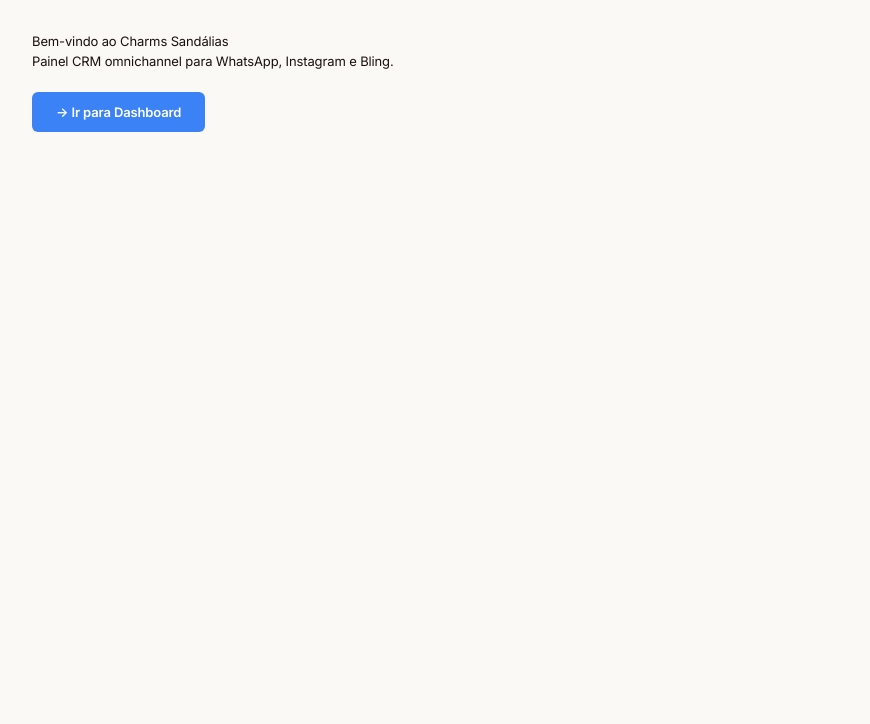
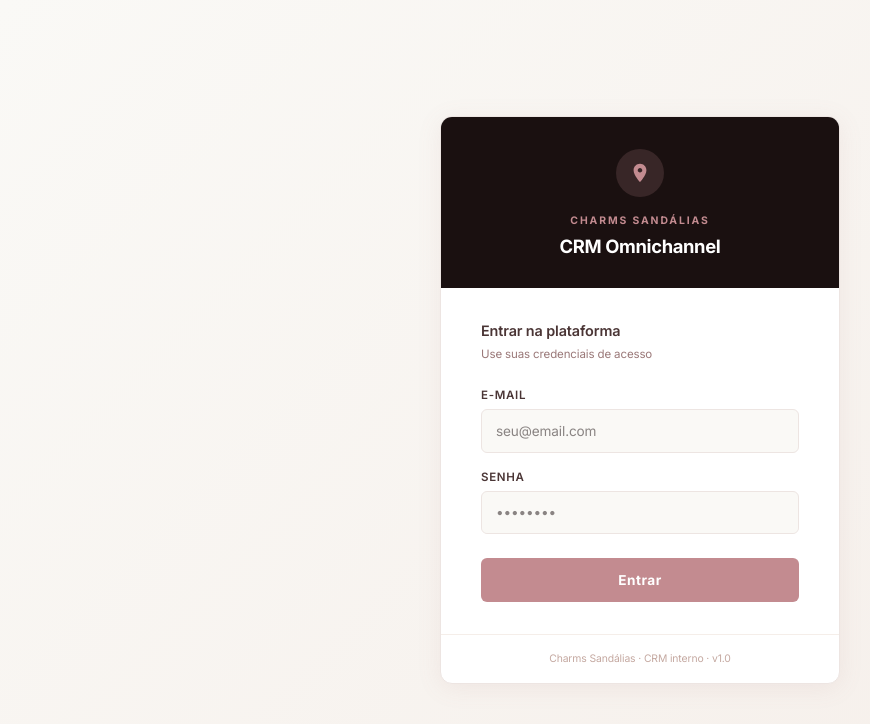
Before and after one commit to Victorfiallho/CHARMS-SANDALIAS-, a Next.js app in the folder apps/web/: page / in a window 1280 px wide. Shown: the top 724 px of the page, without its empty margins (0-870 px from the left). Built offline with nearby package versions, Linux system fonts and the light colour scheme.

Commit message:
feat: tela de login com identidade visual Charms

```diff
--- a/apps/web/app/page.tsx
+++ b/apps/web/app/page.tsx
@@ -1,15 +1,163 @@
 "use client";
 
-export default function Page() {
+import { useState } from "react";
+import { useRouter } from "next/navigation";
+
+export default function LoginPage() {
+  const router = useRouter();
+  const [email, setEmail] = useState("");
+  const [password, setPassword] = useState("");
+  const [loading, setLoading] = useState(false);
+  const [error, setError] = useState("");
+
+  async function handleSubmit(e: React.FormEvent) {
+    e.preventDefault();
+    setError("");
+    setLoading(true);
+    await new Promise((r) => setTimeout(r, 800));
+    if (email && password) {
+      router.push("/dashboard");
+    } else {
+      setError("Preencha e-mail e senha.");
+      setLoading(false);
+    }
+  }
+
   return (
-    <main style={{ padding: "2rem" }}>
-      <h1>Bem-vindo ao Charms Sandálias</h1>
-      <p>Painel CRM omnichannel para WhatsApp, Instagram e Bling.</p>
-      <nav style={{ marginTop: "2rem" }}>
-        <a href="/dashboard" style={{ padding: "12px 24px", background: "#3b82f6", color: "white", textDecoration: "none", borderRadius: 6, fontWeight: 600 }}>
-          → Ir para Dashboard
-        </a>
-      </nav>
-    </main>
+    <div style={{
+      minHeight: "100vh", display: "flex", alignItems: "center", justifyContent: "center",
+      background: "linear-gradient(135deg, #FAF9F6 0%, #F5EEE9 100%)",
+      fontFamily: "'Inter', 'Segoe UI', system-ui, sans-serif",
+      padding: "1.5rem",
+    }}>
+      {/* Card */}
+      <div style={{
+        width: "100%", maxWidth: 400,
+        background: "white", borderRadius: 12,
+        border: "1px solid #EDE5E2",
+        boxShadow: "0 4px 24px rgba(163,120,115,0.10)",
+        overflow: "hidden",
+      }}>
+        {/* Topo com marca */}
+        <div style={{
+          background: "#1A1010", padding: "2rem 2.5rem 1.75rem",
+          textAlign: "center",
+        }}>
+          {/* Ícone */}
+          <div style={{
+            width: 48, height: 48, borderRadius: "50%",
+            background: "rgba(195,139,144,0.18)",
+            display: "flex", alignItems: "center", justifyContent: "center",
+            margin: "0 auto 1rem",
+          }}>
+            <svg width="22" height="22" viewBox="0 0 24 24" fill="none">
+              <path d="M12 2C8.13 2 5 5.13 5 9c0 5.25 7 13 7 13s7-7.75 7-13c0-3.87-3.13-7-7-7zm0 9.5c-1.38 0-2.5-1.12-2.5-2.5s1.12-2.5 2.5-2.5 2.5 1.12 2.5 2.5-1.12 2.5-2.5 2.5z" fill="#C38B90"/>
+            </svg>
+          </div>
+          <div style={{ color: "#C38B90", fontSize: "0.65rem", fontWeight: 700, letterSpacing: "0.18em", textTransform: "uppercase", marginBottom: 4 }}>
+            Charms Sandálias
+          </div>
+          <div style={{ color: "white", fontSize: "1.15rem", fontWeight: 700, letterSpacing: "-0.02em" }}>
+            CRM Omnichannel
+          </div>
+        </div>
+
+        {/* Formulário */}
+        <form onSubmit={handleSubmit} style={{ padding: "2rem 2.5rem" }}>
+          <div style={{ marginBottom: "0.25rem", color: "#4A3535", fontSize: "0.9rem", fontWeight: 600, marginTop: 0 }}>
+            Entrar na plataforma
+          </div>
+          <div style={{ color: "#9A7878", fontSize: "0.72rem", marginBottom: "1.5rem" }}>
+            Use suas credenciais de acesso
+          </div>
+
+          {/* Email */}
+          <div style={{ marginBottom: "1rem" }}>
+            <label style={{ display: "block", fontSize: "0.72rem", fontWeight: 600, color: "#4A3535", marginBottom: 5, textTransform: "uppercase", letterSpacing: "0.06em" }}>
+              E-mail
+            </label>
+            <input
+              type="email" value={email} onChange={(e) => setEmail(e.target.value)}
+              placeholder="seu@email.com" required autoComplete="email"
+              style={{
+                width: "100%", padding: "0.65rem 0.875rem",
+                border: "1px solid #EDE5E2", borderRadius: 6,
+                fontSize: "0.85rem", fontFamily: "inherit", outline: "none",
+                background: "#FAF9F6", color: "#1A1010",
+                boxSizing: "border-box", transition: "border-color 0.15s",
+              }}
+              onFocus={(e) => { e.target.style.borderColor = "#C38B90"; }}
+              onBlur={(e) => { e.target.style.borderColor = "#EDE5E2"; }}
+            />
+          </div>
+
+          {/* Senha */}
+          <div style={{ marginBottom: "1.5rem" }}>
+            <label style={{ display: "block", fontSize: "0.72rem", fontWeight: 600, color: "#4A3535", marginBottom: 5, textTransform: "uppercase", letterSpacing: "0.06em" }}>
+              Senha
+            </label>
+            <input
+              type="password" value={password} onChange={(e) => setPassword(e.target.value)}
+              placeholder="••••••••" required autoComplete="current-password"
+              style={{
+                width: "100%", padding: "0.65rem 0.875rem",
+                border: "1px solid #EDE5E2", borderRadius: 6,
+                fontSize: "0.85rem", fontFamily: "inherit", outline: "none",
+                background: "#FAF9F6", color: "#1A1010",
+                boxSizing: "border-box", transition: "border-color 0.15s",
+              }}
+              onFocus={(e) => { e.target.style.borderColor = "#C38B90"; }}
+              onBlur={(e) => { e.target.style.borderColor = "#EDE5E2"; }}
+            />
+          </div>
+
+          {/* Erro */}
+          {error && (
+            <div style={{
+              background: "#FEF2F2", border: "1px solid #FECACA",
+              borderRadius: 6, padding: "0.6rem 0.875rem",
+              fontSize: "0.75rem", color: "#DC2626",
+              marginBottom: "1rem",
+            }}>
+              {error}
+            </div>
+          )}
+
+          {/* Botão */}
+          <button
+            type="submit" disabled={loading}
+            style={{
+              width: "100%", padding: "0.75rem",
+              background: loading ? "#DDD0CC" : "#C38B90",
+              color: "white", border: "none", borderRadius: 6,
+              fontSize: "0.85rem", fontWeight: 700, cursor: loading ? "not-allowed" : "pointer",
+              letterSpacing: "0.04em", transition: "background 0.15s",
+              display: "flex", alignItems: "center", justifyContent: "center", gap: 8,
+            }}
+            onMouseEnter={(e) => { if (!loading) (e.currentTarget as HTMLElement).style.background = "#B87D82"; }}
+            onMouseLeave={(e) => { if (!loading) (e.currentTarget as HTMLElement).style.background = "#C38B90"; }}
+          >
+            {loading ? (
+              <>
+                <svg style={{ animation: "spin 1s linear infinite" }} width="14" height="14" viewBox="0 0 24 24" fill="none">
+                  <circle cx="12" cy="12" r="10" stroke="white" strokeWidth="3" strokeDasharray="40 20"/>
+                </svg>
+                Entrando…
+              </>
+            ) : "Entrar"}
+          </button>
+
+          <style>{`@keyframes spin { from { transform: rotate(0deg); } to { transform: rotate(360deg); } }`}</style>
+        </form>
+
+        {/* Rodapé */}
+        <div style={{
+          borderTop: "1px solid #F5EEE9", padding: "1rem 2.5rem",
+          textAlign: "center", fontSize: "0.65rem", color: "#C4A8A0",
+        }}>
+          Charms Sandálias · CRM interno · v1.0
+        </div>
+      </div>
+    </div>
   );
 }
```
